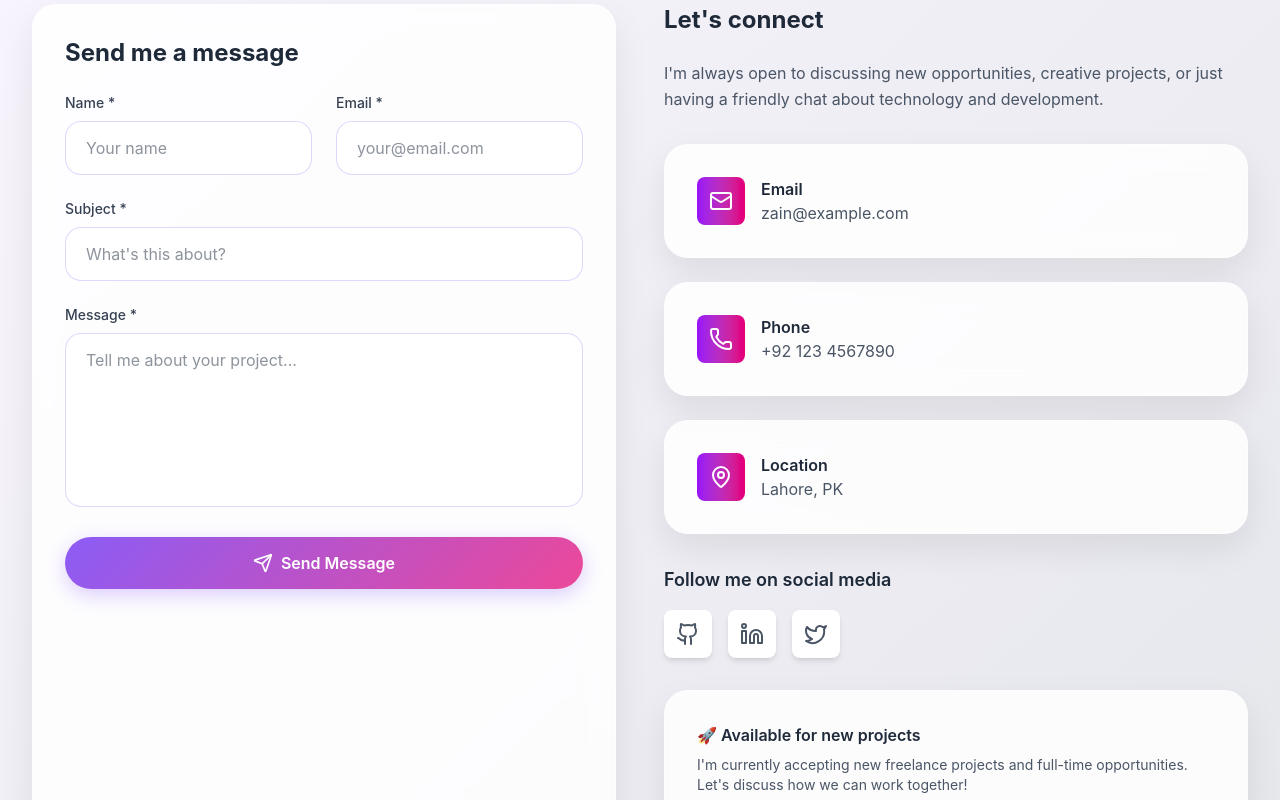
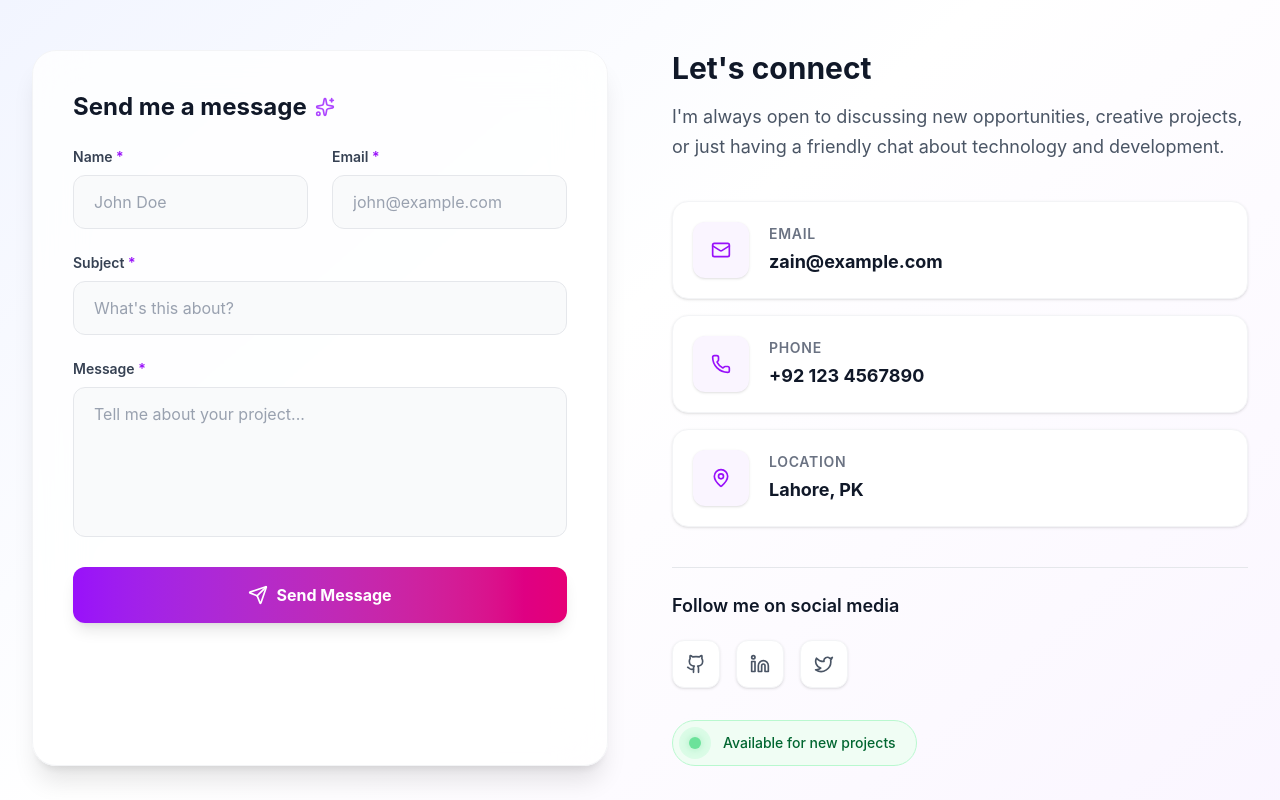
Before and after one commit to ZainMurtaza3532/personal-portfolio-using-react, a React (Vite) app: page / in a window 1280 px wide. Shown: the part 8260-9060 px from the top of the page. Built offline with nearby package versions, Linux system fonts and the light colour scheme.

Commit message:
Enhance Contact component with new styles and icons
Updated contact component to include new Sparkles icon, adjusted icon sizes, and modified the contact form and section styles for improved aesthetics. Changed timeout duration for form submission feedback.

```diff
--- a/src/components/Contact.jsx
+++ b/src/components/Contact.jsx
@@ -1,5 +1,5 @@
 import React, { useState } from 'react';
-import { Mail, Phone, MapPin, Send, Github, Linkedin, Twitter } from 'lucide-react';
+import { Mail, Phone, MapPin, Send, Github, Linkedin, Twitter, Sparkles } from 'lucide-react';
 
 const Contact = () => {
   const [formData, setFormData] = useState({
@@ -28,26 +28,26 @@ const Contact = () => {
       setSubmitStatus('success');
       setFormData({ name: '', email: '', subject: '', message: '' });
 
-      // Reset status after 3 seconds
-      setTimeout(() => setSubmitStatus('idle'), 3000);
-    }, 1000);
+      // Reset status after 5 seconds
+      setTimeout(() => setSubmitStatus('idle'), 5000);
+    }, 1500);
   };
 
   const contactInfo = [
     {
-      icon: <Mail className="w-6 h-6" />,
+      icon: <Mail className="w-5 h-5" />,
       title: 'Email',
       value: 'zain@example.com',
-      link: 'mailto:john@example.com'
+      link: 'mailto:zain@example.com'
     },
     {
-      icon: <Phone className="w-6 h-6" />,
+      icon: <Phone className="w-5 h-5" />,
       title: 'Phone',
       value: '+92 123 4567890',
-      link: 'tel:+15551234567'
+      link: 'tel:+921234567890'
     },
     {
-      icon: <MapPin className="w-6 h-6" />,
+      icon: <MapPin className="w-5 h-5" />,
       title: 'Location',
       value: 'Lahore, PK',
       link: 'https://maps.google.com'
@@ -56,53 +56,69 @@ const Contact = () => {
 
   const socialLinks = [
     {
-      icon: <Github className="w-6 h-6" />,
+      icon: <Github className="w-5 h-5" />,
       name: 'GitHub',
-      url: 'https://github.com'
+      url: 'https://github.com',
+      hoverClass: 'hover:bg-gray-900'
     },
     {
-      icon: <Linkedin className="w-6 h-6" />,
+      icon: <Linkedin className="w-5 h-5" />,
       name: 'LinkedIn',
-      url: 'https://linkedin.com'
+      url: 'https://linkedin.com',
+      hoverClass: 'hover:bg-[#0A66C2]'
     },
     {
-      icon: <Twitter className="w-6 h-6" />,
+      icon: <Twitter className="w-5 h-5" />,
       name: 'Twitter',
-      url: 'https://twitter.com'
+      url: 'https://twitter.com',
+      hoverClass: 'hover:bg-[#1DA1F2]'
     }
   ];
 
   return (
-    <section id="contact" className="py-20 px-4 sm:px-6 lg:px-8 bg-gradient-to-br from-purple-50 to-gray-200">
-      <div className="max-w-7xl mx-auto">
+    <section id="contact" className="py-24 px-4 sm:px-6 lg:px-8 bg-gradient-to-br from-indigo-50 via-white to-purple-50 overflow-hidden relative">
+      <div className="max-w-7xl mx-auto relative z-10">
+
+        {/* Section Header */}
         <div className="text-center mb-16" data-aos="fade-up">
-          <h2 className="text-4xl lg:text-5xl font-bold text-gray-800 mb-4">
-            Get In Touch
+          <h2 className="text-4xl lg:text-5xl font-extrabold text-gray-900 mb-4 tracking-tight">
+            Get In <span className="bg-clip-text text-transparent bg-gradient-to-r from-purple-600 to-pink-600">Touch</span>
           </h2>
-          <div className="w-24 h-1 bg-gradient-to-r from-purple-600 to-pink-600 mx-auto rounded-full mb-6"></div>
-          <p className="text-xl text-gray-600 max-w-3xl mx-auto">
+          <div className="w-24 h-1.5 bg-gradient-to-r from-purple-600 to-pink-500 mx-auto rounded-full mb-6"></div>
+          <p className="text-xl text-gray-600 max-w-2xl mx-auto">
             Have a project in mind or want to collaborate? I'd love to hear from you.
           </p>
         </div>
 
-        <div className="grid lg:grid-cols-2 gap-12">
+        <div className="grid lg:grid-cols-2 gap-12 lg:gap-16">
+
           {/* Contact Form */}
-          <div className="card-beautiful" data-aos="fade-right" data-aos-duration="1200">
-            <h3 className="text-2xl font-bold text-gray-800 mb-6" data-aos="fade-down" data-aos-delay="100">
+          <div
+            className="bg-white/80 backdrop-blur-xl rounded-3xl p-8 sm:p-10 shadow-xl border border-gray-100"
+            data-aos="fade-right"
+            data-aos-duration="1200"
+          >
+            <h3 className="text-2xl font-bold text-gray-900 mb-6 flex items-center">
               Send me a message
+              <Sparkles className="w-5 h-5 text-purple-500 ml-2" />
             </h3>
 
             {submitStatus === 'success' && (
-              <div className="mb-6 p-4 bg-green-100 border border-green-400 text-green-700 rounded-lg" data-aos="fade-down">
-                Thank you for your message! I'll get back to you soon.
+              <div className="mb-8 p-4 bg-green-50 border border-green-200 text-green-700 rounded-2xl flex items-start" data-aos="fade-down">
+                <div className="bg-green-100 rounded-full p-1 mr-3 flex-shrink-0">
+                  <svg className="w-5 h-5 text-green-600" fill="none" viewBox="0 0 24 24" stroke="currentColor">
+                    <path strokeLinecap="round" strokeLinejoin="round" strokeWidth="2" d="M5 13l4 4L19 7" />
+                  </svg>
+                </div>
+                <p className="font-medium">Thank you for your message! I'll get back to you as soon as possible.</p>
               </div>
             )}
 
             <form onSubmit={handleSubmit} className="space-y-6">
               <div className="grid md:grid-cols-2 gap-6">
-                <div data-aos="fade-right" data-aos-delay="200">
-                  <label htmlFor="name" className="block text-sm font-medium text-gray-700 mb-2">
-                    Name *
+                <div>
+                  <label htmlFor="name" className="block text-sm font-semibold text-gray-700 mb-2">
+                    Name <span className="text-purple-600">*</span>
                   </label>
                   <input
                     type="text"
@@ -111,13 +127,13 @@ const Contact = () => {
                     value={formData.name}
                     onChange={handleChange}
                     required
-                    className="input-beautiful w-full"
-                    placeholder="Your name"
+                    className="w-full px-5 py-3.5 bg-gray-50 border border-gray-200 rounded-xl focus:outline-none focus:ring-2 focus:ring-purple-500 focus:border-transparent transition-all duration-300 placeholder-gray-400"
+                    placeholder="John Doe"
                   />
                 </div>
-                <div data-aos="fade-left" data-aos-delay="200">
-                  <label htmlFor="email" className="block text-sm font-medium text-gray-700 mb-2">
-                    Email *
+                <div>
+                  <label htmlFor="email" className="block text-sm font-semibold text-gray-700 mb-2">
+                    Email <span className="text-purple-600">*</span>
                   </label>
                   <input
                     type="email"
@@ -126,15 +142,15 @@ const Contact = () => {
                     value={formData.email}
                     onChange={handleChange}
                     required
-                    className="input-beautiful w-full"
-                    placeholder="your@email.com"
+                    className="w-full px-5 py-3.5 bg-gray-50 border border-gray-200 rounded-xl focus:outline-none focus:ring-2 focus:ring-purple-500 focus:border-transparent transition-all duration-300 placeholder-gray-400"
+                    placeholder="john@example.com"
                   />
                 </div>
               </div>
 
-              <div data-aos="fade-up" data-aos-delay="300">
-                <label htmlFor="subject" className="block text-sm font-medium text-gray-700 mb-2">
-                  Subject *
+              <div>
+                <label htmlFor="subject" className="block text-sm font-semibold text-gray-700 mb-2">
+                  Subject <span className="text-purple-600">*</span>
                 </label>
                 <input
                   type="text"
@@ -143,14 +159,14 @@ const Contact = () => {
                   value={formData.subject}
                   onChange={handleChange}
                   required
-                  className="input-beautiful w-full"
+                  className="w-full px-5 py-3.5 bg-gray-50 border border-gray-200 rounded-xl focus:outline-none focus:ring-2 focus:ring-purple-500 focus:border-transparent transition-all duration-300 placeholder-gray-400"
                   placeholder="What's this about?"
                 />
               </div>
 
-              <div data-aos="fade-up" data-aos-delay="400">
-                <label htmlFor="message" className="block text-sm font-medium text-gray-700 mb-2">
-                  Message *
+              <div>
+                <label htmlFor="message" className="block text-sm font-semibold text-gray-700 mb-2">
+                  Message <span className="text-purple-600">*</span>
                 </label>
                 <textarea
                   id="message"
@@ -158,8 +174,8 @@ const Contact = () => {
                   value={formData.message}
                   onChange={handleChange}
                   required
-                  rows={6}
-                  className="input-beautiful w-full resize-none"
+                  rows={5}
+                  className="w-full px-5 py-3.5 bg-gray-50 border border-gray-200 rounded-xl focus:outline-none focus:ring-2 focus:ring-purple-500 focus:border-transparent transition-all duration-300 placeholder-gray-400 resize-none"
                   placeholder="Tell me about your project..."
                 ></textarea>
               </div>
@@ -167,18 +183,16 @@ const Contact = () => {
               <button
                 type="submit"
                 disabled={isSubmitting}
-                className="btn-modern w-full flex items-center justify-center space-x-2 disabled:opacity-50 disabled:cursor-not-allowed"
-                data-aos="fade-up"
-                data-aos-delay="500"
+                className="group w-full flex items-center justify-center space-x-2 px-8 py-4 bg-gradient-to-r from-purple-600 to-pink-600 text-white font-bold rounded-xl shadow-lg hover:shadow-xl hover:from-purple-700 hover:to-pink-700 transition-all duration-300 hover:-translate-y-0.5 disabled:opacity-70 disabled:cursor-not-allowed disabled:transform-none"
               >
                 {isSubmitting ? (
                   <>
                     <div className="w-5 h-5 border-2 border-white border-t-transparent rounded-full animate-spin"></div>
-                    <span>Sending...</span>
+                    <span>Sending Message...</span>
                   </>
                 ) : (
                   <>
-                    <Send className="w-5 h-5" />
+                    <Send className="w-5 h-5 group-hover:translate-x-1 group-hover:-translate-y-1 transition-transform" />
                     <span>Send Message</span>
                   </>
                 )}
@@ -187,73 +201,72 @@ const Contact = () => {
           </div>
 
           {/* Contact Info */}
-          <div className="space-y-8" data-aos="fade-left" data-aos-duration="1200">
-            <div data-aos="fade-down" data-aos-delay="100">
-              <h3 className="text-2xl font-bold text-gray-800 mb-6">
+          <div className="space-y-10 flex flex-col justify-center" data-aos="fade-left" data-aos-duration="1200">
+            <div>
+              <h3 className="text-3xl font-bold text-gray-900 mb-4">
                 Let's connect
               </h3>
-              <p className="text-gray-600 mb-8 leading-relaxed">
+              <p className="text-gray-600 leading-relaxed text-lg">
                 I'm always open to discussing new opportunities, creative projects,
                 or just having a friendly chat about technology and development.
               </p>
             </div>
 
             {/* Contact Details */}
-            <div className="space-y-6">
+            <div className="space-y-4">
               {contactInfo.map((info, index) => (
                 <a
                   key={index}
                   href={info.link}
                   target={info.link.startsWith('http') ? '_blank' : undefined}
                   rel={info.link.startsWith('http') ? 'noopener noreferrer' : undefined}
-                  className="flex items-center space-x-4 p-4 card-beautiful hover:transform hover:scale-105 transition-all duration-300"
+                  className="group flex items-center p-5 bg-white rounded-2xl shadow-sm border border-gray-100 hover:border-purple-200 hover:shadow-md transition-all duration-300 hover:-translate-y-1"
                   data-aos="fade-up"
-                  data-aos-delay={200 + index * 100}
+                  data-aos-delay={index * 100}
                 >
-                  <div className="w-12 h-12 bg-gradient-to-r from-purple-600 to-pink-600 rounded-lg flex items-center justify-center text-white">
+                  <div className="w-14 h-14 bg-purple-50 group-hover:bg-gradient-to-r group-hover:from-purple-600 group-hover:to-pink-600 rounded-xl flex items-center justify-center text-purple-600 group-hover:text-white transition-all duration-300 shadow-sm mr-5">
                     {info.icon}
                   </div>
                   <div>
-                    <h4 className="font-semibold text-gray-800">{info.title}</h4>
-                    <p className="text-gray-600">{info.value}</p>
+                    <h4 className="font-semibold text-gray-500 text-sm tracking-wider uppercase mb-1">{info.title}</h4>
+                    <p className="text-gray-900 font-bold text-lg group-hover:text-purple-600 transition-colors">{info.value}</p>
                   </div>
                 </a>
               ))}
             </div>
 
-            {/* Social Links */}
-            <div data-aos="fade-up" data-aos-delay="500">
-              <h4 className="text-lg font-semibold text-gray-800 mb-4">
+            {/* Social Links & Availability */}
+            <div className="pt-6 border-t border-gray-200">
+              <h4 className="text-lg font-semibold text-gray-900 mb-5">
                 Follow me on social media
               </h4>
-              <div className="flex space-x-4">
+              <div className="flex flex-wrap gap-4 mb-8">
                 {socialLinks.map((social, index) => (
                   <a
                     key={index}
                     href={social.url}
                     target="_blank"
                     rel="noopener noreferrer"
-                    className="w-12 h-12 bg-white rounded-lg shadow-md flex items-center justify-center text-gray-600 hover:text-white hover:bg-gradient-to-r hover:from-purple-600 hover:to-pink-600 transition-all duration-300 hover:scale-110"
+                    className={`w-12 h-12 bg-white border border-gray-100 rounded-xl shadow-sm flex items-center justify-center text-gray-600 hover:text-white ${social.hoverClass} transition-all duration-300 hover:-translate-y-1 hover:shadow-md focus:outline-none focus:ring-2 focus:ring-purple-500`}
                     title={social.name}
-                    data-aos="zoom-in"
-                    data-aos-delay={600 + index * 100}
+                    aria-label={`Visit my ${social.name}`}
                   >
                     {social.icon}
                   </a>
                 ))}
               </div>
+
+              {/* Availability Badge */}
+              <div className="inline-flex items-center p-1.5 pr-5 bg-green-50 border border-green-200 rounded-full">
+                <span className="flex items-center justify-center w-8 h-8 bg-green-100 rounded-full mr-3">
+                  <span className="w-3 h-3 bg-green-500 rounded-full animate-pulse shadow-[0_0_8px_rgba(34,197,94,0.6)]"></span>
+                </span>
+                <span className="text-green-800 font-medium text-sm">
+                  Available for new projects
+                </span>
+              </div>
             </div>
 
-            {/* Availability */}
-            <div className="card-beautiful p-6" data-aos="fade-up" data-aos-delay="700">
-              <h4 className="font-semibold text-gray-800 mb-2">
-                🚀 Available for new projects
-              </h4>
-              <p className="text-gray-600 text-sm">
-                I'm currently accepting new freelance projects and full-time opportunities.
-                Let's discuss how we can work together!
-              </p>
-            </div>
           </div>
         </div>
       </div>
```
